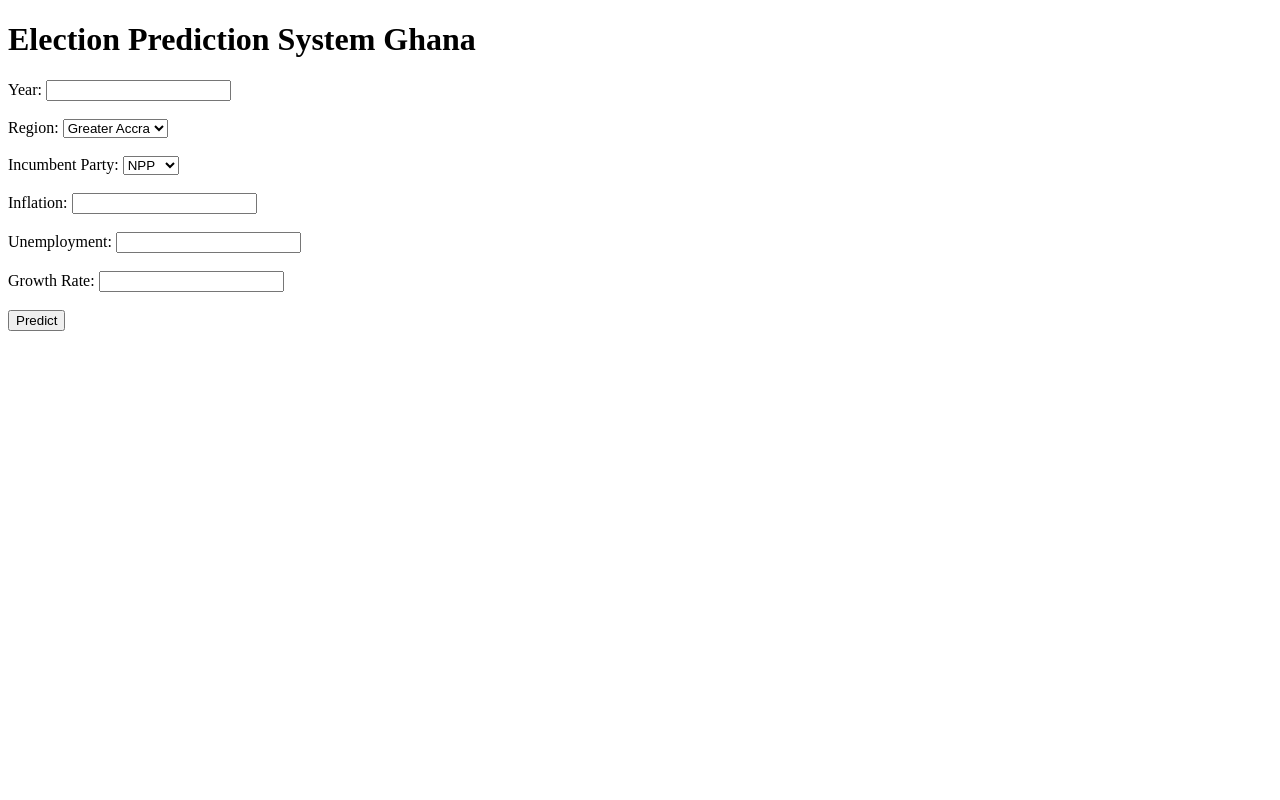
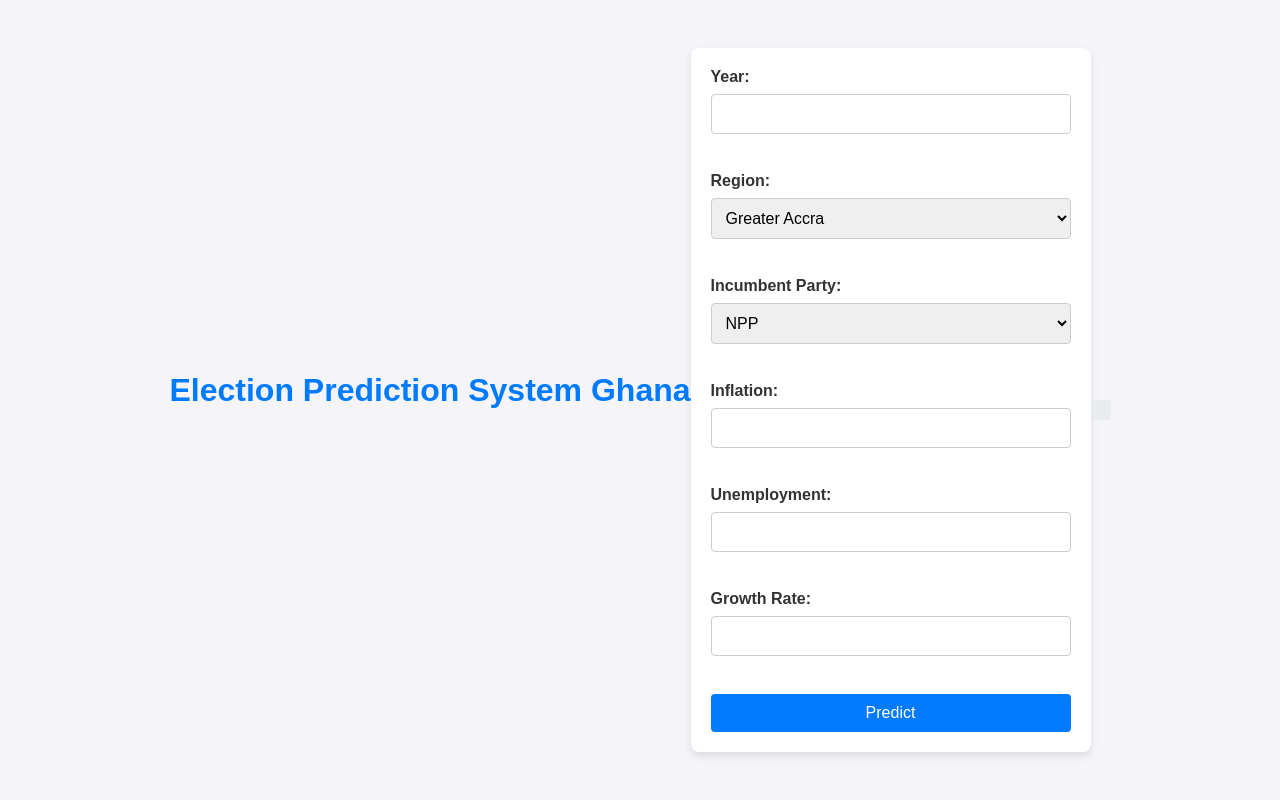
Before and after one commit to Benedict-nds/Ghana-Election-Prediction-Model, a Flask app: page / in a window 1280 px wide. Run offline with Flask 3, Linux system fonts and the light colour scheme.

Commit message:
Add initial CSS styles and implement form submission for predictions

```diff
--- a/server.py
+++ b/server.py
@@ -1,260 +1,63 @@
-# from flask import Flask, request, render_template, jsonify
-# from flask_cors import CORS
-# import joblib
-# import pandas as pd
-# import numpy as np
-# import os
-
-# # Initialize Flask app
-# app = Flask(__name__)
-# CORS(app)
-
-# classification_model = None
-# elecRegression_modal = None
-
-# try:
-#     classification_model_path= os.path.join("Instances", "ElecClassification_model.pkl")
-#     regression_model_path = os.path.join("Instances", "ElecRegression_model.pkl")
-
-#     with open(classification_model_path, 'rb') as f:
-#         classification_model = joblib.load(f)
-#     print(f"classification model loaded successfully from {classification_model}")
-
-#     with open(regression_model_path, 'rb') as f:
-#         regression_model = joblib.load(f)
-#     print(f"Regression modal loaded successfully from {regression_model}")
-
-# except Exception as e:
-#     print(f"Failed to load model or scaler: {e}")
-
-# # # Load models (adjusted paths)
-# # classification_model_path = os.path.join(os.path.dirname(__file__), 'ElecClassification_model.pkl')
-# # regression_model_path = os.path.join(os.path.dirname(__file__), 'ElecRegression_model.pkl')
-
-# # classification_model = joblib.load(classification_model_path)
-# # regression_model = joblib.load(regression_model_path)
-
-# # Define routes
-# @app.route('/')
-# def home():
-#     return render_template('index.html')
-
-# # @app.route('/predict', methods=['POST'])
-# # def predict():
-# #     # Get input data from form
-# #     data = request.form.to_dict()
-
-# #     # Prepare data for prediction
-# #     # Convert categorical inputs to dummy variables as in training
-# #     input_data = pd.DataFrame([data])
-
-# #     # Ensure numerical conversion
-# #     input_data['Year'] = pd.to_numeric(input_data['Year'])
-# #     input_data['Inflation'] = pd.to_numeric(input_data['Inflation'])
-# #     input_data['Unemployment'] = pd.to_numeric(input_data['Unemployment'])
-# #     input_data['Growth Rate'] = pd.to_numeric(input_data['Growth Rate'])
-
-# #     # Handle categorical columns (Region, Incumbent Party)
-# #     regions = ['Region_A', 'Region_B', 'Region_C']  # Replace with actual dummy columns
-# #     parties = ['Incumbent Party_Other', 'Incumbent Party_X']  # Replace with actual dummy columns
-# #     for col in regions + parties:
-# #         input_data[col] = 0
-# #     input_data[f"Region_{data['Region']}"] = 1
-# #     input_data[f"Incumbent Party_{data['Incumbent Party']}"] = 1
-
-# #     # Drop unused columns
-# #     input_data = input_data.drop(columns=['Region', 'Incumbent Party'], errors='ignore')
-
-# #     # Predictions
-# #     classification_prediction = classification_model.predict(input_data)
-# #     regression_prediction = regression_model.predict(input_data)
-
-# #     # Prepare response
-# #     response = {
-# #         "Winner Prediction": int(classification_prediction[0]),
-# #         "NPP Votes Prediction": regression_prediction[0][0],
-# #         "NDC Votes Prediction": regression_prediction[0][1],
-# #         "Others Votes Prediction": regression_prediction[0][2],
-# #     }
-
-# #     return jsonify(response)
-
-
-
-# @app.route('/predict', methods=['POST'])
-# def predict():
-#     # Get JSON data from request
-#     data = request.json
-
-#     if not data:
-#         print("No input data provided")
-#         return jsonify({'error': 'No input data provided'})
-
-#     print(f"Received input data: {data}")
-
-#     # Prepare data for prediction
-#     input_data = pd.DataFrame([data])
-#     print(f"Input data")
-#     print(input_data)
-
-#     # Convert numerical columns
-#     numerical_columns = ['Year', 'Inflation', 'Unemployment', 'Growth Rate']
-#     input_data[numerical_columns] = input_data[numerical_columns].apply(pd.to_numeric)
-
-#     # Handle categorical columns (Region, Incumbent Party)
-#     regions = ['Greater Accra', 'Ashanti', 'Western', 'Eastern', 'Northern', 'Central',
-#                'Upper East', 'Upper West', 'Volta', 'Oti', 'Savannah', 'North East',
-#                'Bono', 'Bono East', 'Ahafo', 'Western North']
-#     parties = ['NPP', 'NDC', 'Other']
-
-#     for col in regions + parties:
-#         input_data[f'Region_{col}'] = 0
-#         input_data[f'Incumbent Party_{col}'] = 0
-
-#     input_data[f'Region_{data["Region"]}'] = 1
-#     input_data[f'Incumbent Party_{data["Incumbent Party"]}'] = 1
-
-#     # Drop unused columns
-#     input_data = input_data.drop(columns=['Region', 'Incumbent Party'], errors='ignore')
-
-#     # Predictions
-#     classification_prediction = classification_model.predict(input_data)
-#     regression_prediction = regression_model.predict(input_data)
-
-#     # Prepare response
-#     response = {
-#         "Winner Prediction": int(classification_prediction[0]),
-#         "NPP Votes Prediction": regression_prediction[0][0],
-#         "NDC Votes Prediction": regression_prediction[0][1],
-#         "Others Votes Prediction": regression_prediction[0][2],
-#     }
-
-#     return jsonify(response)
-
-
-# # Run the app
-# if __name__ == '__main__':
-#     app.run(debug=True)
-
-
-from flask import Flask, request, render_template, jsonify
-from flask_cors import CORS
+from flask import Flask, request, jsonify, render_template
 import joblib
-import pandas as pd
-import numpy as np
 import os
 
-# Initialize Flask app
 app = Flask(__name__)
-CORS(app)
 
-# Load models
+# Resolve paths dynamically
+base_dir = os.path.abspath(os.path.dirname(__file__))
+classification_model_path = os.path.join(base_dir, "Instances", "ElecClassification_model.pkl")
+regression_model_path = os.path.join(base_dir, "Instances", "ElecRegression_model.pkl")
+
+classification_model = None
+regression_model = None
+
+# Load models with error handling
 try:
-    classification_model_path = 'Instances\ElecClassification_model.pkl'  # Adjust the path if needed
-    regression_model_path = 'Instances\ElecRegression_model.pkl'
-
     classification_model = joblib.load(classification_model_path)
     print(f"Classification model loaded successfully from {classification_model_path}")
+except FileNotFoundError as e:
+    print(f"Classification model not found: {e}")
+except Exception as e:
+    print(f"Failed to load classification model: {e}")
 
+try:
     regression_model = joblib.load(regression_model_path)
     print(f"Regression model loaded successfully from {regression_model_path}")
+except FileNotFoundError as e:
+    print(f"Regression model not found: {e}")
+except Exception as e:
+    print(f"Failed to load regression model: {e}")
 
-except Exception as e:
-    print(f"Failed to load models: {e}")
-    classification_model = None
-    regression_model = None
-
-# Define routes
 @app.route('/')
 def home():
     return render_template('index.html')
 
-# @app.route('/predict', methods=['POST'])
-# def predict():
-#     # Validate input data
-#     data = request.json
-#     if not data:
-#         return jsonify({'error': 'No input data provided'}), 400
+@app.route('/predict/classification', methods=['POST'])
+def predict_classification():
+    if classification_model is None:
+        return jsonify({"error": "Classification model not loaded"}), 500
 
-#     try:
-#         # Prepare input data
-#         input_data = pd.DataFrame([data])
+    data = request.json
+    try:
+        features = [data.get(feature) for feature in joblib.load(os.path.join(base_dir, "Instances", "feature_names.pkl"))]
+        prediction = classification_model.predict([features])
+        return jsonify({"prediction": prediction.tolist()})
+    except Exception as e:
+        return jsonify({"error": f"Failed to predict classification: {str(e)}"}), 500
 
-#         # Convert numerical columns
-#         numerical_columns = ['Year', 'Inflation', 'Unemployment', 'Growth Rate']
-#         input_data[numerical_columns] = input_data[numerical_columns].apply(pd.to_numeric)
+@app.route('/predict/regression', methods=['POST'])
+def predict_regression():
+    if regression_model is None:
+        return jsonify({"error": "Regression model not loaded"}), 500
 
-#         # Handle categorical columns
-#         regions = [
-#             'Greater Accra', 'Ashanti', 'Western', 'Eastern', 'Northern', 'Central',
-#             'Upper East', 'Upper West', 'Volta','Brong Ahafo'
-#         ]
-#         parties = ['NPP', 'NDC', 'Other']
+    data = request.json
+    try:
+        features = [data.get(feature) for feature in joblib.load(os.path.join(base_dir, "Instances", "feature_names.pkl"))]
+        predictions = regression_model.predict([features])
+        return jsonify({"predictions": predictions.tolist()})
+    except Exception as e:
+        return jsonify({"error": f"Failed to predict regression: {str(e)}"}), 500
 
-#         for col in regions:
-#             input_data[f'Region_{col}'] = 0
-#         for col in parties:
-#             input_data[f'Incumbent Party_{col}'] = 0
-
-#         input_data[f'Region_{data["Region"]}'] = 1
-#         input_data[f'Incumbent Party_{data["Incumbent Party"]}'] = 1
-
-#         # Drop unused columns
-#         input_data = input_data.drop(columns=['Region', 'Incumbent Party'], errors='ignore')
-
-#         # Predictions
-#         classification_prediction = classification_model.predict(input_data)
-#         regression_prediction = regression_model.predict(input_data)
-
-#         # Prepare response
-#         response = {
-#             "Winner Prediction": int(classification_prediction[0]),
-#             "NPP Votes Prediction": regression_prediction[0][0],
-#             "NDC Votes Prediction": regression_prediction[0][1],
-#             "Others Votes Prediction": regression_prediction[0][2],
-#         }
-#         return jsonify(response)
-
-#     except Exception as e:
-#         print(f"Error during prediction: {e}")
-#         return jsonify({'error': 'An error occurred during prediction. Please check your input data.'}), 500
-
-@app.route('/predict', methods=['POST'])
-def predict():
-    # Get JSON data from request
-    data = request.json
-
-    if not data:
-        return jsonify({'error': 'No input data provided'})
-
-    # Load feature names
-    feature_names = joblib.load('Instances/feature_names.pkl')
-
-    # Prepare data for prediction
-    input_data = pd.DataFrame([data])
-
-    # Handle missing or extra columns
-    input_data = input_data.reindex(columns=feature_names, fill_value=0)
-
-    # Ensure numerical conversion
-    numerical_columns = ['Year', 'Inflation', 'Unemployment', 'Growth Rate']
-    input_data[numerical_columns] = input_data[numerical_columns].apply(pd.to_numeric)
-
-    # Predictions
-    classification_prediction = classification_model.predict(input_data)
-    regression_prediction = regression_model.predict(input_data)
-
-    # Prepare response
-    response = {
-        "Winner Prediction": int(classification_prediction[0]),
-        "NPP Votes Prediction": regression_prediction[0][0],
-        "NDC Votes Prediction": regression_prediction[0][1],
-        "Others Votes Prediction": regression_prediction[0][2],
-    }
-
-    return jsonify(response)
-
-
-# Run the app
 if __name__ == '__main__':
     app.run(debug=True)
--- a/static/style.css
+++ b/static/style.css
@@ -0,0 +1,79 @@
+/* Reset some default styles */
+body, h1, form, label, input, select, button, div {
+    margin: 0;
+    padding: 0;
+    box-sizing: border-box;
+}
+
+/* Body styling */
+body {
+    font-family: 'Arial', sans-serif;
+    background-color: #f4f4f9;
+    color: #333;
+    display: flex;
+    justify-content: center;
+    align-items: center;
+    height: 100vh;
+    padding: 20px;
+}
+
+/* Container styling */
+form {
+    background: #fff;
+    padding: 20px;
+    border-radius: 8px;
+    box-shadow: 0 4px 8px rgba(0, 0, 0, 0.1);
+    max-width: 400px;
+    width: 100%;
+}
+
+/* Heading styling */
+h1 {
+    text-align: center;
+    margin-bottom: 20px;
+    color: #007bff;
+}
+
+/* Label styling */
+label {
+    display: block;
+    margin-bottom: 8px;
+    font-weight: bold;
+}
+
+/* Input and select styling */
+input, select {
+    width: 100%;
+    padding: 10px;
+    margin-bottom: 20px;
+    border: 1px solid #ccc;
+    border-radius: 4px;
+    font-size: 16px;
+}
+
+/* Button styling */
+button {
+    width: 100%;
+    padding: 10px;
+    background-color: #007bff;
+    color: #fff;
+    border: none;
+    border-radius: 4px;
+    font-size: 16px;
+    cursor: pointer;
+    transition: background-color 0.3s ease;
+}
+
+button:hover {
+    background-color: #0056b3;
+}
+
+/* Result styling */
+.prediction-result {
+    margin-top: 20px;
+    padding: 10px;
+    background: #e9ecef;
+    border-radius: 4px;
+    font-size: 16px;
+    color: #333;
+}
--- a/templates/index.html
+++ b/templates/index.html
@@ -8,7 +8,7 @@
 </head>
 <body>
     <h1>Election Prediction System Ghana</h1>
-    <form method="post" id="predictionForm">
+    <form id="predictionForm">
         <label for="Year">Year:</label>
         <input type="number" id="Year" name="Year" required><br><br>
 
@@ -24,7 +24,6 @@
             <option value="Upper West">Upper West</option>
             <option value="Volta">Volta</option>
             <option value="Brong Ahafo">Brong Ahafo</option>
-
         </select><br><br>
 
         <label for="Incumbent Party">Incumbent Party:</label>
@@ -45,6 +44,53 @@
 
         <button type="submit">Predict</button>
     </form>
+
+    <div id="result" class="prediction-result"></div>
+
+    <script>
+        document.getElementById('predictionForm').addEventListener('submit', async function(event) {
+            event.preventDefault();
+
+            // Collecting data from the form
+            const formData = new FormData(this);
+            const data = {};
+            formData.forEach((value, key) => { data[key] = value; });
+
+            try {
+                // Sending the data to the Flask backend for classification prediction
+                const classificationResponse = await fetch('/predict/classification', {
+                    method: 'POST',
+                    headers: {
+                        'Content-Type': 'application/json',
+                    },
+                    body: JSON.stringify(data),
+                });
+
+                const classificationResult = await classificationResponse.json();
+
+                // Sending the data to the Flask backend for regression prediction
+                const regressionResponse = await fetch('/predict/regression', {
+                    method: 'POST',
+                    headers: {
+                        'Content-Type': 'application/json',
+                    },
+                    body: JSON.stringify(data),
+                });
+
+                const regressionResult = await regressionResponse.json();
+
+                // Displaying the predictions
+                document.getElementById('result').innerHTML = `
+                    <h3>Predictions:</h3>
+                    <p><strong>Classification Prediction:</strong> ${classificationResult.prediction || classificationResult.error}</p>
+                    <p><strong>Regression Prediction:</strong> ${regressionResult.predictions || regressionResult.error}</p>
+                `;
+            } catch (error) {
+                document.getElementById('result').innerHTML = `Error: ${error.message}`;
+            }
+        });
+    </script>
+
     <script src="../static/script.js"></script>
 </body>
 </html>
```
